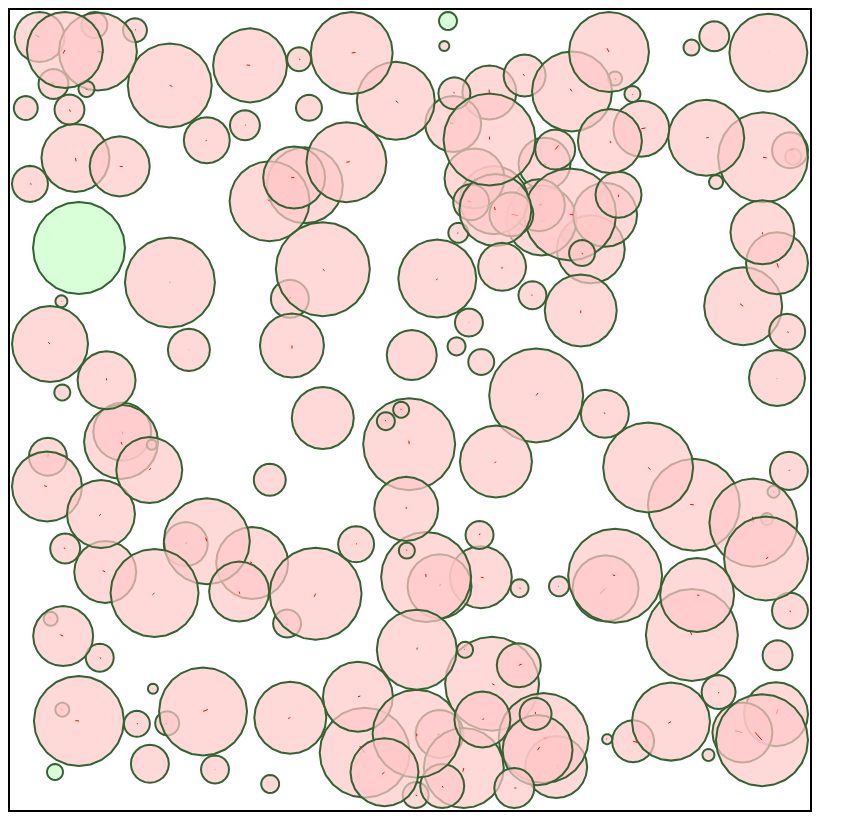
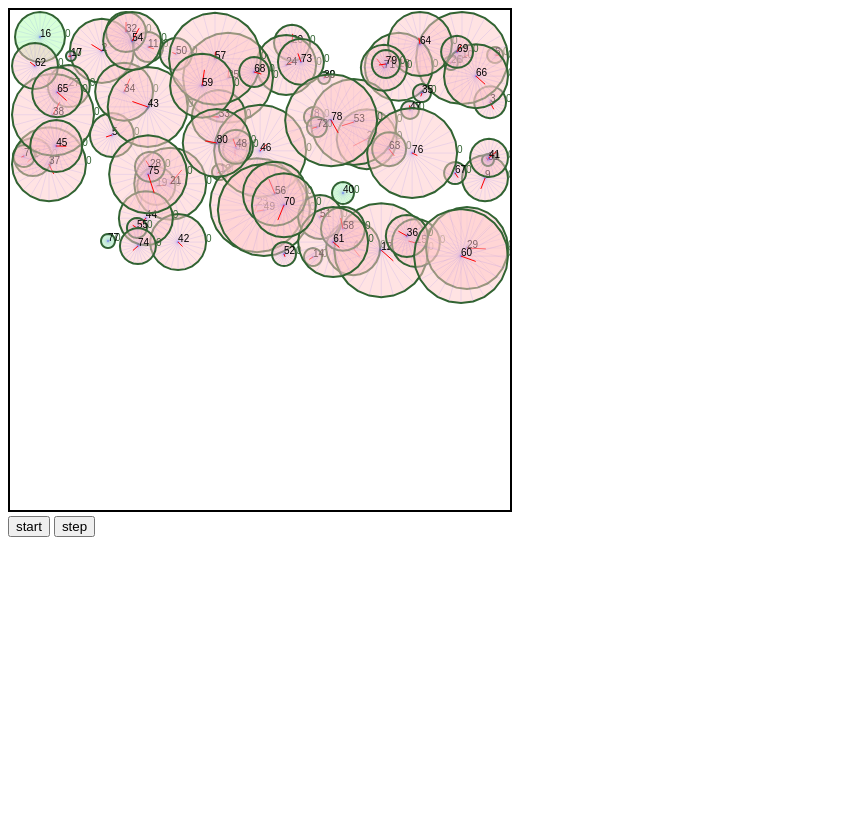
Before and after one commit to pixsrv/cells, a plain HTML site: page index.html in a window 1280 px wide. Shown: the whole page, without its empty margins (0-867 px from the left). After the commit the page ends 800 px from the top, so only its background shows below. Drawn offline with Linux system fonts and the light colour scheme; animation ran at ten frames a second.

Commit message:
cells are finding less tension and move there

```diff
--- a/index.html
+++ b/index.html
@@ -9,7 +9,11 @@
     <script src="scripts/world.js"></script>
 </head>
 <body>
-<canvas id="playground" width="800" height="800" style="border:2px solid black;"></canvas>
+<canvas id="playground" width="500" height="500" style="border:2px solid black;"></canvas>
+<br>
+<button onclick="nsGene.start()">start</button>
+<button onclick="nsGene.step()">step</button>
+<!--<button onclick="nsGene.stop()">stop</button>-->
 
 <script src="scripts/main.js"></script>
 </body>
--- a/scripts/entity.js
+++ b/scripts/entity.js
@@ -12,7 +12,7 @@ nsGene.Gene2 = function Gene2(/*geneAsObject*/) {
     }
 };
 
-nsGene.Entity = function Entity() {
+nsGene.Cell = function Cell() {
 
     this.genes = {
         "bodysize"         : new nsGene.Gene2({
@@ -20,6 +20,9 @@ nsGene.Entity = function Entity() {
             "isEvolvable"  : true,
             "isMutable"    : true,
             "value"        : 15 + nsGene.randomRange(-10, 32),
+            //"value"        : 20,
+            //"value"        : 160,
+            //"value"        : 102,
             "min"          : 3,
             "max"          : undefined
         }),
@@ -36,7 +39,7 @@ nsGene.Entity = function Entity() {
             "isEvolvable"  : true,
             "isMutable"    : true,
             /** membrane construction
-             * [radiusMultiplier1, angle1, radiusMultiplier2, angle2, ..., radiusMultiplierN, angleN]
+             * [radiusMultiplier1, angleDeg1, radiusMultiplier2, angleDeg2, ..., radiusMultiplierN, angleDegN]
              */
             "value"        : [
                 [1, 0], [1, 15], [1, 30], [1, 45], [1, 60], [1, 75], [1, 90], [1, 105], [1, 120], [1, 135], [1, 150], [1, 165], [1, 180],
@@ -64,27 +67,35 @@ nsGene.Entity = function Entity() {
     };
 };
 
-nsGene.Entity.prototype.draw = function (e) {
+nsGene.Cell.prototype.draw = function (e, id) {
     var ctx = nsGene.world.ctx;
+    var cfg = nsGene.config;
 
-    var genes = e.entity.genes;
+    var genes = e.cell.genes;
     var bodyColor = nsGene.colorGene2hex2(genes.bodycolor);
     var membraneColor = nsGene.rgb2hex(genes.membranecolor.value[0], genes.membranecolor.value[1], genes.membranecolor.value[2]);
 
     var x = e.x;
     var y = e.y;
     var r = genes.bodysize.value;
-    var membrane = e.entity.genes.membrane.value;
+    var membrane = e.cell.genes.membrane.value;
 
     var point;
     var newPoint;
 
     // nucleus polyline
     ctx.beginPath();
+
+    // draw membrane
+    ctx.fillStyle = membraneColor;
     for (var i = 0; i < membrane.length; i++) {
         point = membrane[i];
 
         newPoint = nsGene.transformRotate(e.x, e.y, r * point[0], 0, point[1]);
+
+        if (i == 0 && cfg.drawVertexes)
+            ctx.fillText(i, newPoint.x, newPoint.y);
+
 
         if (i == 0) {
             ctx.moveTo(newPoint.x, newPoint.y);
@@ -95,8 +106,9 @@ nsGene.Entity.prototype.draw = function (e) {
     }
     ctx.closePath();
 
-    if(e.velocity > 0.001)
-        ctx.fillStyle = "rgba(255, 200, 200, .7)";
+    // draw body (inside)
+    if (e.velocity > 0.001)
+        ctx.fillStyle = "rgba(255, 200, 200, .5)";
     else
         ctx.fillStyle = bodyColor;
 
@@ -105,9 +117,23 @@ nsGene.Entity.prototype.draw = function (e) {
     ctx.strokeStyle = membraneColor;
     ctx.stroke();
 
-    // direction and velocity
-    if (nsGene.config.drawForces) {
-        newPoint = nsGene.transformRotate(x, y, e.velocity, 0, e.angle);
+    if (cfg.drawTensors) {
+        ctx.beginPath();
+        ctx.lineWidth = .08;
+        ctx.strokeStyle = "blue";
+
+        for (i = 0; i < membrane.length; i++) {
+            point = membrane[i];
+            newPoint = nsGene.transformRotate(e.x, e.y, r * point[0], 0, point[1]);
+
+            ctx.moveTo(e.x, e.y);
+            ctx.lineTo(newPoint.x, newPoint.y);
+        }
+        ctx.stroke();
+    }
+
+    if (cfg.drawForces) {
+        newPoint = nsGene.transformRotate(x, y, e.velocity*5, 0, e.direction);
         ctx.beginPath();
         ctx.moveTo(x, y);
         ctx.lineTo(newPoint.x, newPoint.y);
@@ -115,4 +141,9 @@ nsGene.Entity.prototype.draw = function (e) {
         ctx.strokeStyle = "red";
         ctx.stroke();
     }
+
+    if (cfg.drawIDs) {
+        ctx.fillStyle = "black";
+        ctx.fillText(id, x, y);
+    }
 };
--- a/scripts/main.js
+++ b/scripts/main.js
@@ -10,13 +10,45 @@ nsGene.init = (function () {
 
     for (var i = 1; i <= nsGene.config.entityInitialCount; i++) {
         nsGene.world.entities[i] = {
-            entity  : new nsGene.Entity(),
-            x       : Math.floor((nsGene.random() * nsGene.config.canvasSizeX)),
-            y       : Math.floor((nsGene.random() * nsGene.config.canvasSizeY)),
-            angle   : Math.floor((nsGene.random() * 360)),
-            velocity: Math.floor((nsGene.random() * 5))
+            cell     : new nsGene.Cell(),
+            x        : Math.floor((nsGene.random() * nsGene.config.canvasSizeX)),
+            y        : Math.floor((nsGene.random() * nsGene.config.canvasSizeY/2)),
+            angle    : Math.floor((nsGene.random() * 360)),
+            direction: Math.floor((nsGene.random() * 360)),
+            velocity : Math.floor((nsGene.random() * 5))
         };
     }
 
+    //nsGene.world.entities[1] = {
+    //    cell     : new nsGene.Cell(),
+    //    x        : 170,
+    //    y        : 170,
+    //    angle    : 0,
+    //    direction: 0,
+    //    velocity : 30
+    //};
+    //nsGene.world.entities[2] = {
+    //    cell     : new nsGene.Cell(),
+    //    x        : 200,
+    //    y        : 300,
+    //    angle    : 0,
+    //    direction: 0,
+    //    velocity : 30
+    //};
+
     nsGene.world.go(1);
 })();
+
+
+nsGene.start = function () {
+    nsGene.config.isRunning = true;
+    nsGene.world.go();
+};
+
+//nsGene.stop = function(){
+//    nsGene.config.isRunning = false;
+//};
+
+nsGene.step = function () {
+    nsGene.world.go(1);
+};
--- a/scripts/util.js
+++ b/scripts/util.js
@@ -4,8 +4,11 @@
 
 window.nsGene = window.nsGene || {};
 
+/**
+ * @return {number}
+ */
 nsGene.random = function Random() {
-    var x = Math.sin(nsGene.seed++) * 10000;
+    var x = Math.sin(nsGene.config.seed++) * 10000;
     return x - Math.floor(x);
 };
 
@@ -37,21 +40,13 @@ nsGene.rgba2hex = function (r, g, b, a) {
 nsGene.colorGene2hex = function (gene) {
     return nsGene.rgb2hex(gene.value[0], gene.value[1], gene.value[2]);
 };
+
 nsGene.colorGene2hex2 = function (gene) {
     return "rgba(" + gene.value[0] + "," + gene.value[1] + "," + gene.value[2] + "," + ".7" + ")";
 };
 
-nsGene.quarter = function (x1, y1, x2, y2) {
-    if (x1 < x2) {
-        if (y1 < y2) return 1;
-        return 4;
-    } else {
-        if (y1 < y2) return 2;
-        return 3;
-    }
-};
-
 nsGene.transformRotate = function (cx, cy, x, y, angleDeg) {
+    //var angleRad = angleDeg,
     var angleRad = nsGene.toRadians(angleDeg),
         cos = Math.cos(angleRad),
         sin = Math.sin(angleRad),
@@ -66,47 +61,40 @@ nsGene.transformTranslate = function (cx, cy, dx, dy) {
 
 nsGene.calcInteraction = function (eA, eB) {
     var distance = parseInt(Math.sqrt((eA.x - eB.x) * (eA.x - eB.x) + (eA.y - eB.y) * (eA.y - eB.y)));
-    var dy = eB.y - eA.y;
-    var angleRad;
-    var sin = dy / (distance == 0 ? 1 : distance);
-    sin = sin < -1 ? -1 : sin > 1 ? 1 : sin;
-
-    switch (nsGene.quarter(eA.x, eA.y, eB.x, eB.y)) {
-        case 1:
-            angleRad = Math.asin(sin) - (Math.PI);
-            break;
-        case 2:
-            angleRad = -Math.asin(sin);
-            break;
-        case 3:
-            angleRad = -Math.asin(sin);
-            break;
-        case 4:
-            angleRad = Math.asin(sin) - (Math.PI);
-            break;
-    }
+    var angleRad = Math.atan2(eA.y - eB.y, eA.x - eB.x);
 
     return {
-        distance: distance,
-        angle   : angleRad
+        distance : distance,
+        direction: angleRad
     }
 };
 
-//nsGene.calcIntersection = function (r1, r2, dist) {
-//    var d1 = (-r1 * r1 + dist * dist + r2 * r2) / (2 * dist);
-//    var d2 = dist - d1;
-//    var a = Math.sqrt(r1 * r1 - d1 * d1);
-//    var alpha1 = Math.asin(a / r1);
-//    var alpha2 = Math.asin(a / r2);
-//
-//    return {
-//        d1    : d1,
-//        d2    : d2,
-//        a     : a,
-//        alpha1: alpha1,
-//        alpha2: alpha2
-//    }
-//};
+nsGene.calcVectorSum = function (vectors, cx, cy) {
+    var xy = vectors.map(function (v) {
+        return {
+            x: v.distance * Math.cos(v.direction),
+            y: v.distance * Math.sin(v.direction)
+        }
+    });
+
+    var sum = {
+        x: xy.map(function (xy) {
+            return xy.x
+        }).reduce(function (a, b) {
+            return a + b
+        }),
+        y: xy.map(function (xy) {
+            return xy.y
+        }).reduce(function (a, b) {
+            return a + b
+        })
+    };
+
+    return {
+        distance : Math.max(50, Math.sqrt(sum.x * sum.x + sum.y * sum.y)),
+        direction: Math.atan2(sum.y, sum.x)
+    };
+};
 
 nsGene.toDegrees = function (angleRad) {
     return angleRad * (180 / Math.PI);
--- a/scripts/world.js
+++ b/scripts/world.js
@@ -7,32 +7,46 @@ window.nsGene = window.nsGene || {};
 nsGene.config = {
     isRunning: true,
 
+    seed: 789,
+
+    canvasSizeX: 500,
+    canvasSizeY: 500,
+
+    entityInitialCount: 80,
+    //entityInitialCount: 66,
+    //entityInitialCount: 2,
+    //entityInitialCount: 5,
+
+    entityMinCount: 0,
+    entityMaxCount: 2500,
     entityMoveStep: 1,
-    canvasSizeX   : 800,
-    canvasSizeY   : 800,
-
-    entityInitialCount: 170,
-    entityMinCount    : 0,
-    entityMaxCount    : 2500,
 
     turnMaxCount: -1,
 
-    drawForces: true
+    drawLink   : true,
+    drawForces : true,
+    drawTensors: true,
+
+    drawIDs     : true,
+    drawVertexes: true
 };
 
 nsGene.World = function World() {
     this.ctx = document.getElementById("playground").getContext("2d");
+    this.ctx.font = "10px Arial";
+
     this.entities = [];
-
-    nsGene.seed = 789;
 };
 
 nsGene.World.prototype.go = function () {
+    if (arguments[0] == 1) nsGene.config.isRunning = true;
+    if (!nsGene.config.isRunning) return;
+    if (arguments[0] == 1) nsGene.config.isRunning = false;
+
     // create shortcut names
     var entities = nsGene.world.entities;
     var config = nsGene.config;
 
-    var entityCount = entities.length;
     var entityA;
     var entityB;
     var interaction;
@@ -40,63 +54,69 @@ nsGene.World.prototype.go = function () {
     var newPoint;
 
     // interaction between close entities
-    for (i = 1; i < entityCount; i++) {
+    for (var i = 1; i < entities.length; i++) {
         entityA = entities[i];
 
-        for (var j = 1; j < entityCount; j++) {
+        var vec = [];
+
+        for (var j = 1; j < entities.length; j++) {
             if (i == j) continue;
 
             entityB = entities[j];
             interaction = nsGene.calcInteraction(entityA, entityB);
-            minDistance = entityA.entity.genes.bodysize.value + entityB.entity.genes.bodysize.value;
+            minDistance = entityA.cell.genes.bodysize.value + entityB.cell.genes.bodysize.value;
 
             if (interaction.distance < minDistance) {
-                entityA.angle = nsGene.toDegrees(interaction.angle) + nsGene.randomRange(-15, 15);
-                entityB.angle = nsGene.toDegrees(interaction.angle) - 180 + nsGene.randomRange(-15, 15);
-
-                entityA.velocity = entityA.entity.genes.bodysize.value * (5 / interaction.distance);
-                entityB.velocity = entityB.entity.genes.bodysize.value * (5 / interaction.distance);
-            }
-
-            if (interaction.distance < minDistance / 5) {
-                entityA.velocity = Math.floor((nsGene.random() * 10));
-                entityB.velocity = Math.floor((nsGene.random() * 10));
+                vec.push({
+                    distance : interaction.distance,
+                    direction: interaction.direction
+                });
             }
         }
 
+        if (vec.length != 0) {
+            var v = nsGene.calcVectorSum(vec, entityA.x, entityA.y);
+            var aDeg = nsGene.toDegrees(v.direction);
+            entityA.direction = aDeg+ nsGene.randomRange(-10, 10);
+            entityA.velocity = entityA.cell.genes.bodysize.value * (5 / v.distance);
+        } else {
+            entityA.direction = 0;
+            entityA.velocity = 0;
+        }
+
         // move and validate position within world boundaries
-        newPoint = nsGene.transformRotate(entityA.x, entityA.y, entityA.velocity / 10, 0, entityA.angle);
+        newPoint = nsGene.transformRotate(entityA.x, entityA.y, entityA.velocity / 10, 0, entityA.direction);
 
         // horizontal
-        if (newPoint.x < entityA.entity.genes.bodysize.value + 2) {
-            entityA.x = entityA.entity.genes.bodysize.value + 2;
-            entityA.angle = nsGene.toDegrees(0) + nsGene.randomRange(-15, 15);
+        if (newPoint.x < entityA.cell.genes.bodysize.value + 2) {
+            entityA.x = entityA.cell.genes.bodysize.value + 2;
+            //entityA.direction = nsGene.toDegrees(0) + nsGene.randomRange(-15, 15);
         } else {
-            if (newPoint.x > config.canvasSizeX - entityA.entity.genes.bodysize.value - 2) {
-                entityA.x = config.canvasSizeX - entityA.entity.genes.bodysize.value - 2;
-                entityA.angle = nsGene.toDegrees(180) + nsGene.randomRange(-15, 15);
+            if (newPoint.x > config.canvasSizeX - entityA.cell.genes.bodysize.value - 2) {
+                entityA.x = config.canvasSizeX - entityA.cell.genes.bodysize.value - 2;
+                //entityA.direction = nsGene.toDegrees(180) + nsGene.randomRange(-15, 15);
             } else {
                 entityA.x = newPoint.x;
             }
         }
 
         // vertical
-        if (newPoint.y < entityA.entity.genes.bodysize.value + 2) {
-            entityA.y = entityA.entity.genes.bodysize.value + 2;
-            entityA.angle = nsGene.toDegrees(90) + nsGene.randomRange(-15, 15);
+        if (newPoint.y < entityA.cell.genes.bodysize.value + 2) {
+            entityA.y = entityA.cell.genes.bodysize.value + 2;
+            //entityA.direction = nsGene.toDegrees(90) + nsGene.randomRange(-15, 15);
         } else {
-            if (newPoint.y > config.canvasSizeX - entityA.entity.genes.bodysize.value - 2) {
-                entityA.y = config.canvasSizeX - entityA.entity.genes.bodysize.value - 2;
-                entityA.angle = nsGene.toDegrees(270) + nsGene.randomRange(-15, 15);
+            if (newPoint.y > config.canvasSizeX - entityA.cell.genes.bodysize.value - 2) {
+                entityA.y = config.canvasSizeX - entityA.cell.genes.bodysize.value - 2;
+                //entityA.direction = nsGene.toDegrees(270) + nsGene.randomRange(-15, 15);
             } else {
                 entityA.y = newPoint.y;
             }
         }
 
-        entityA.velocity -= entityA.velocity / 10;
+        //entityA.velocity -= entityA.velocity / 10;
 
         if (entityA.velocity < 1) {
-            //entityA.angle = Math.floor((nsGene.random() * 360));
+            //entityA.direction = Math.floor((nsGene.random() * 360));
             //entityA.velocity = Math.floor((nsGene.random() * 20));
         }
     }
@@ -117,6 +137,6 @@ nsGene.World.prototype.go = function () {
 nsGene.World.prototype.redraw = function () {
     for (var i = 1; i < nsGene.world.entities.length; i++) {
         var e = nsGene.world.entities[i];
-        e.entity.draw(e);
+        e.cell.draw(e, i);
     }
 };
```
